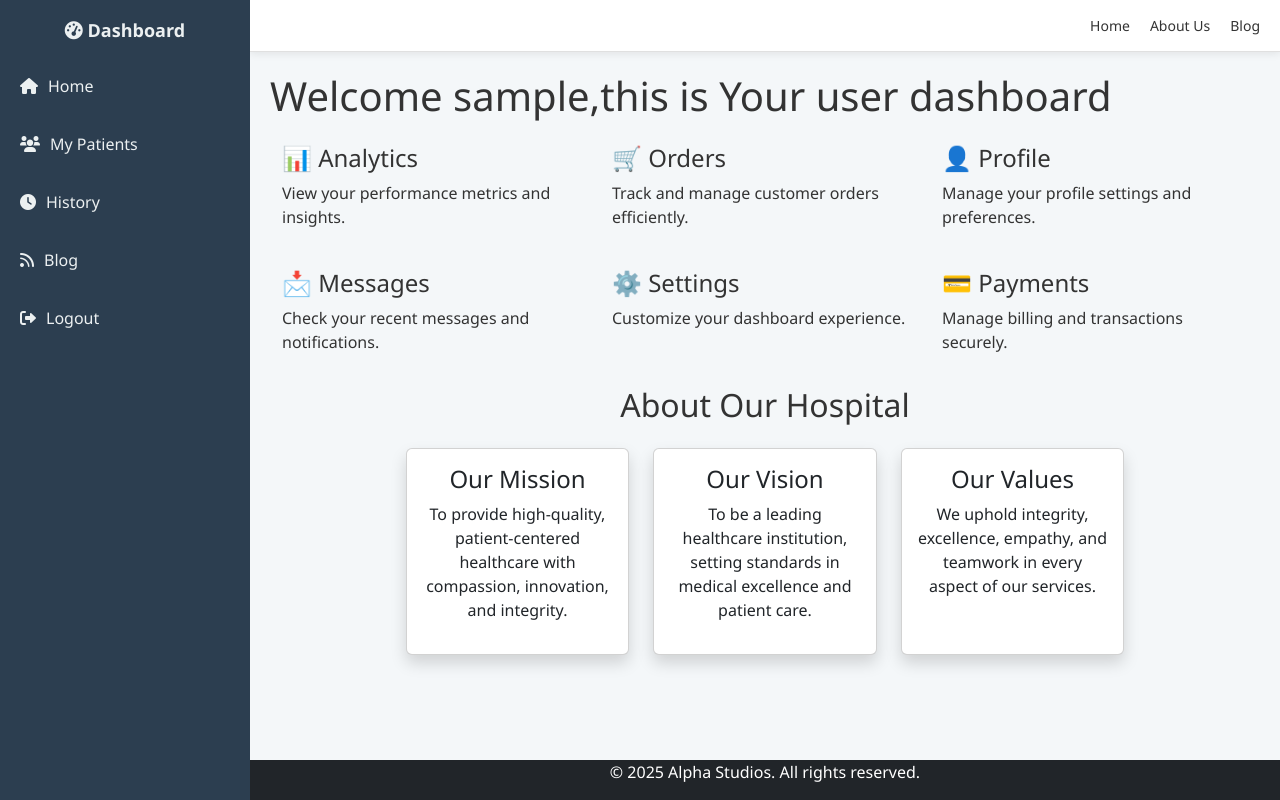
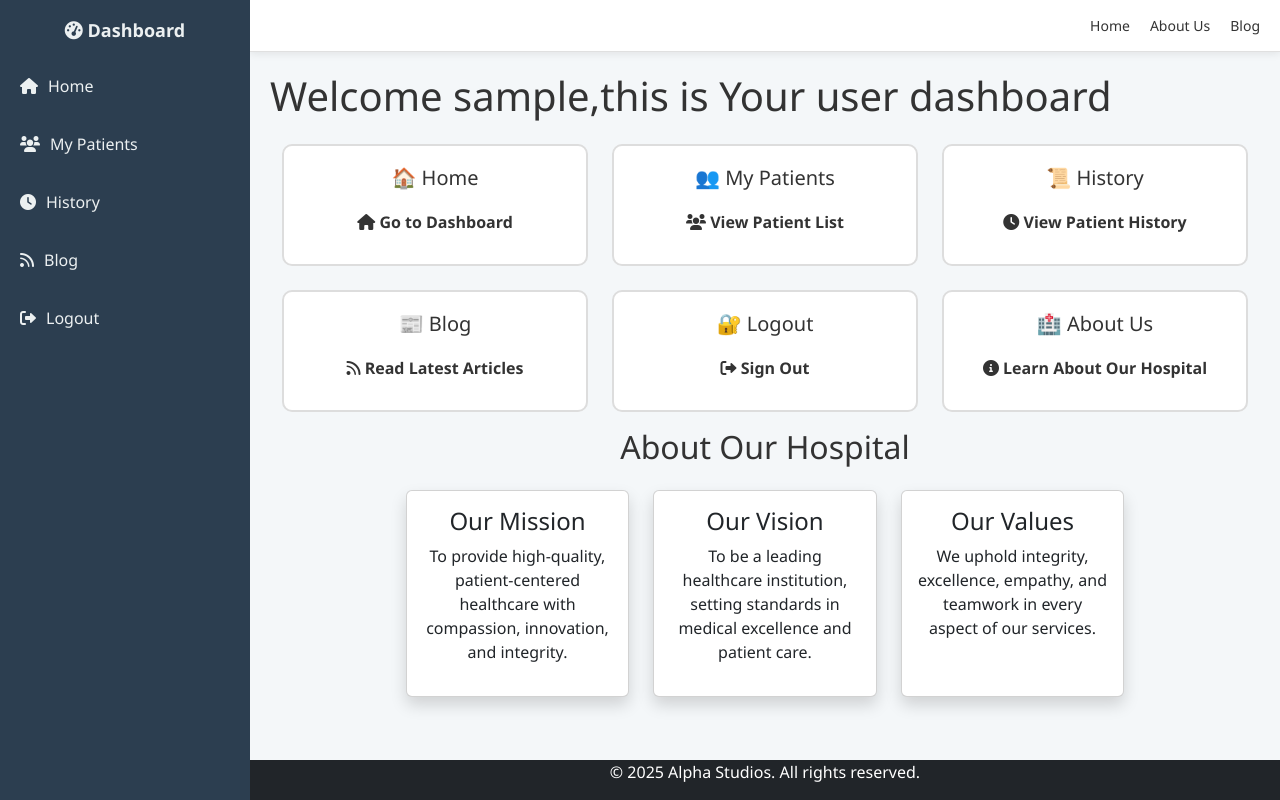
Before and after one commit to Ghalib92/Hospital_Modern_booking_AI_RAG_Chatbot, a Django app: page /accounts/dashboard/ in a window 1280 px wide. Run offline with Django 5.2, Linux system fonts and the light colour scheme; the visitor is signed in with stand-in values (Sample User, id 1).

Commit message:
Dashborad styling

```diff
--- a/Hospital_System/Accounts/templates/doctor_dashboard.html
+++ b/Hospital_System/Accounts/templates/doctor_dashboard.html
@@ -153,6 +153,45 @@
             margin-left: 250px;
         }
 
+
+
+        .dashboard-card {
+            background: #ffffff;
+            border: 2px solid #ddd;
+            border-radius: 10px;
+            padding: 20px;
+            text-align: center;
+            transition: transform 0.3s ease, box-shadow 0.3s ease;
+        }
+
+        .dashboard-card:hover {
+            transform: scale(1.05);
+            box-shadow: 0px 4px 15px rgba(0, 0, 0, 0.2);
+        }
+
+        .dashboard-card h4 {
+            font-size: 20px;
+            margin-bottom: 10px;
+        }
+
+        .dashboard-card p {
+            margin: 0;
+        }
+
+        .dashboard-card a {
+            text-decoration: none;
+            color: #333;
+            font-weight: bold;
+            display: block;
+            padding: 10px;
+            border-radius: 5px;
+            transition: background 0.3s ease, color 0.3s ease;
+        }
+
+        .dashboard-card a:hover {
+            background: #007bff;
+            color: white;
+        }
     </style>
 </head>
 <body>
@@ -194,56 +233,51 @@
 
 
 
-
             <div class="container mt-4">
                 <div class="row g-4">
                     <div class="col-lg-4 col-md-6 col-sm-6">
                         <div class="dashboard-card">
-                            <h4>📊 Analytics</h4>
-                            <p>View your performance metrics and insights.</p>
+                            <h4>🏠 Home</h4>
+                            <p><a href="{% url 'doctor_dashboard' %}"><i class="fas fa-home"></i> Go to Dashboard</a></p>
                         </div>
                     </div>
 
                     <div class="col-lg-4 col-md-6 col-sm-6">
                         <div class="dashboard-card">
-                            <h4>🛒 Orders</h4>
-                            <p>Track and manage customer orders efficiently.</p>
+                            <h4>👥 My Patients</h4>
+                            <p><a href="{% url 'patients' %}"><i class="fas fa-users"></i> View Patient List</a></p>
                         </div>
                     </div>
 
                     <div class="col-lg-4 col-md-6 col-sm-12">
                         <div class="dashboard-card">
-                            <h4>👤 Profile</h4>
-                            <p>Manage your profile settings and preferences.</p>
+                            <h4>📜 History</h4>
+                            <p><a href="{% url 'history' %}"><i class="fas fa-clock"></i> View Patient History</a></p>
                         </div>
                     </div>
 
                     <div class="col-lg-4 col-md-6 col-sm-12">
                         <div class="dashboard-card">
-                            <h4>📩 Messages</h4>
-                            <p>Check your recent messages and notifications.</p>
+                            <h4>📰 Blog</h4>
+                            <p><a href="{% url 'blog' %}"><i class="fas fa-rss"></i> Read Latest Articles</a></p>
                         </div>
                     </div>
 
                     <div class="col-lg-4 col-md-6 col-sm-12">
                         <div class="dashboard-card">
-                            <h4>⚙️ Settings</h4>
-                            <p>Customize your dashboard experience.</p>
+                            <h4>🔐 Logout</h4>
+                            <p><a href="{% url 'log_out' %}"><i class="fas fa-sign-out-alt"></i> Sign Out</a></p>
                         </div>
                     </div>
 
                     <div class="col-lg-4 col-md-6 col-sm-12">
                         <div class="dashboard-card">
-                            <h4>💳 Payments</h4>
-                            <p>Manage billing and transactions securely.</p>
+                            <h4>🏥 About Us</h4>
+                            <p><a href="{% url 'about' %}"><i class="fas fa-info-circle"></i> Learn About Our Hospital</a></p>
                         </div>
                     </div>
                 </div>
             </div>
-
-
-
-
 
 
 
```
Also changed, not shown: Hospital_System/Accounts/templates/Patient_Dashboard.html (+48 -21 lines).
